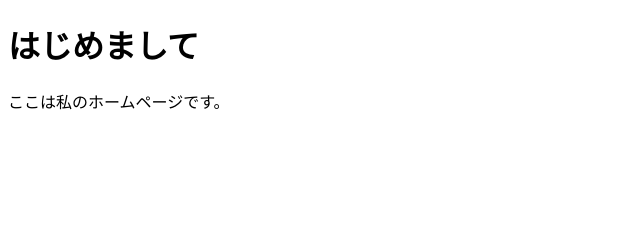
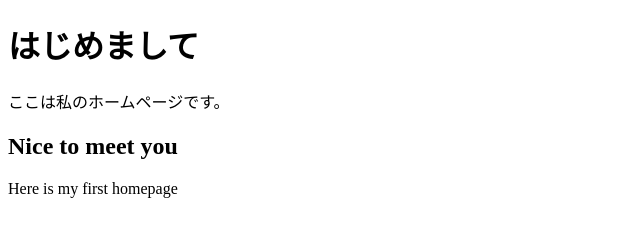
Before and after one commit to yoake281/yoake281.github.io, a plain HTML site: page index.html in a window 1280 px wide. Shown: the whole page, without its empty margins (0-640 px from the left). Drawn offline with Linux system fonts and the light colour scheme.

Commit message:
Add English headings and paragraph to index.html

```diff
--- a/index.html
+++ b/index.html
@@ -8,5 +8,7 @@
 <body>
   <h1>はじめまして</h1>
   <p>ここは私のホームページです。</p>
+  <h2 lang="en">Nice to meet you</h1>
+  <p lang="en">Here is my first homepage</p>
 </body>
 </html>
```
